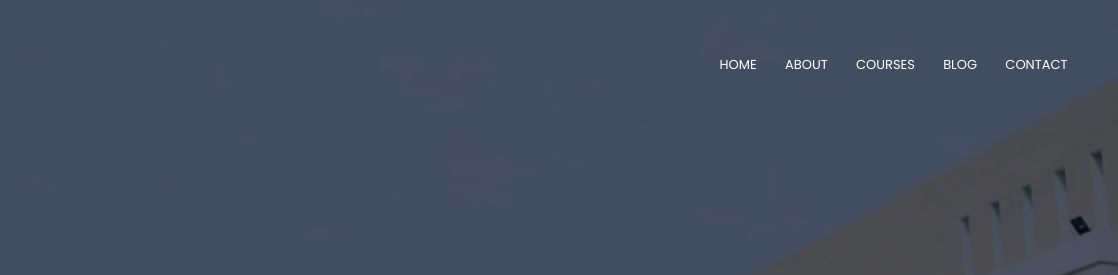
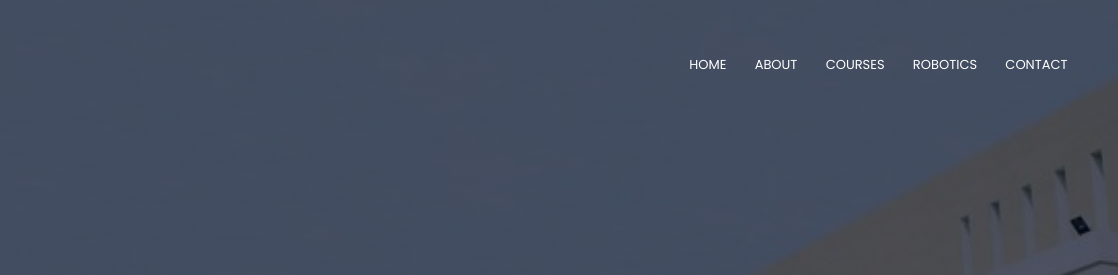
Before and after one commit to waheeduddin1357/robotics_website_gcet, a plain HTML site: page about.html in a window 1280 px wide. Shown: the top 275 px of the page, 162-1280 px from the left. Drawn offline with Linux system fonts and the light colour scheme.

Commit message:
Update about.html

```diff
--- a/about.html
+++ b/about.html
@@ -20,7 +20,7 @@
                         <li><a href="index.html">HOME</a></li>
                         <li><a href="about.html">ABOUT</a></li>
                         <li><a href="course.html">COURSES</a></li>
-                        <li><a href="blog.html">BLOG</a></li>
+                        <li><a href="robo.html">ROBOTICS</a></li>
                         <li><a href="contact.html">CONTACT</a></li>
                     </ul>
                 </div>
```
